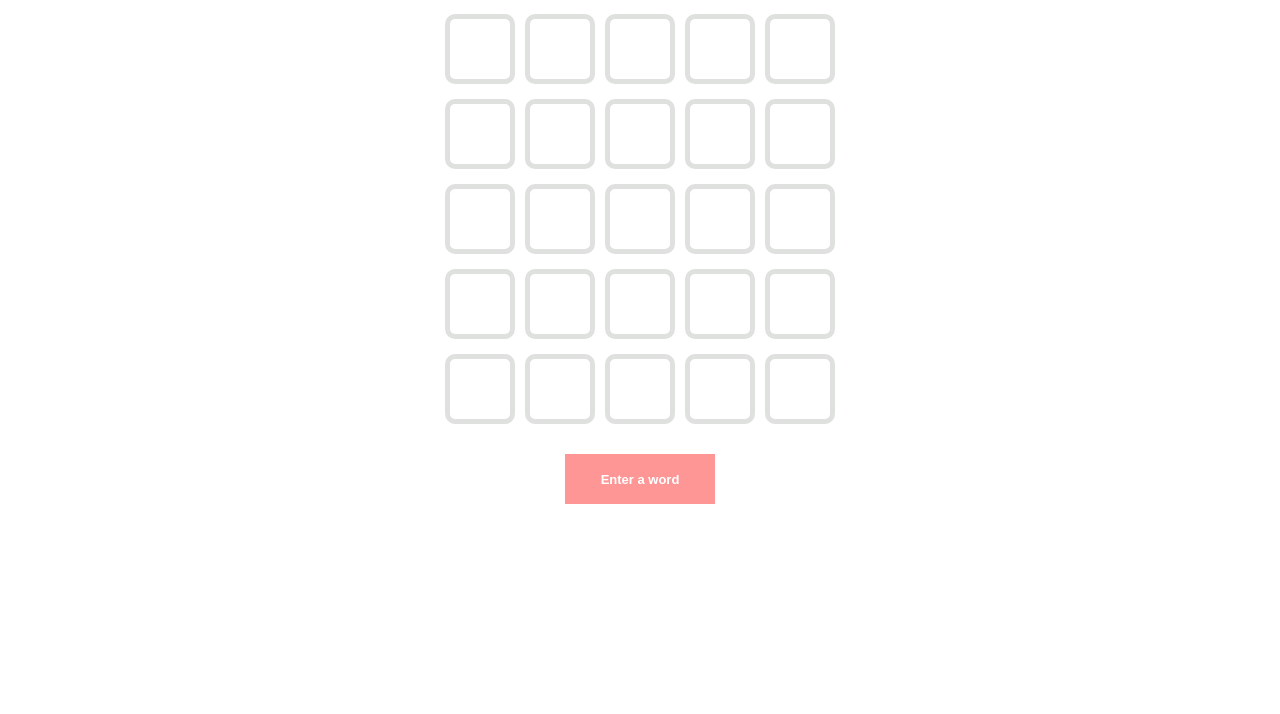
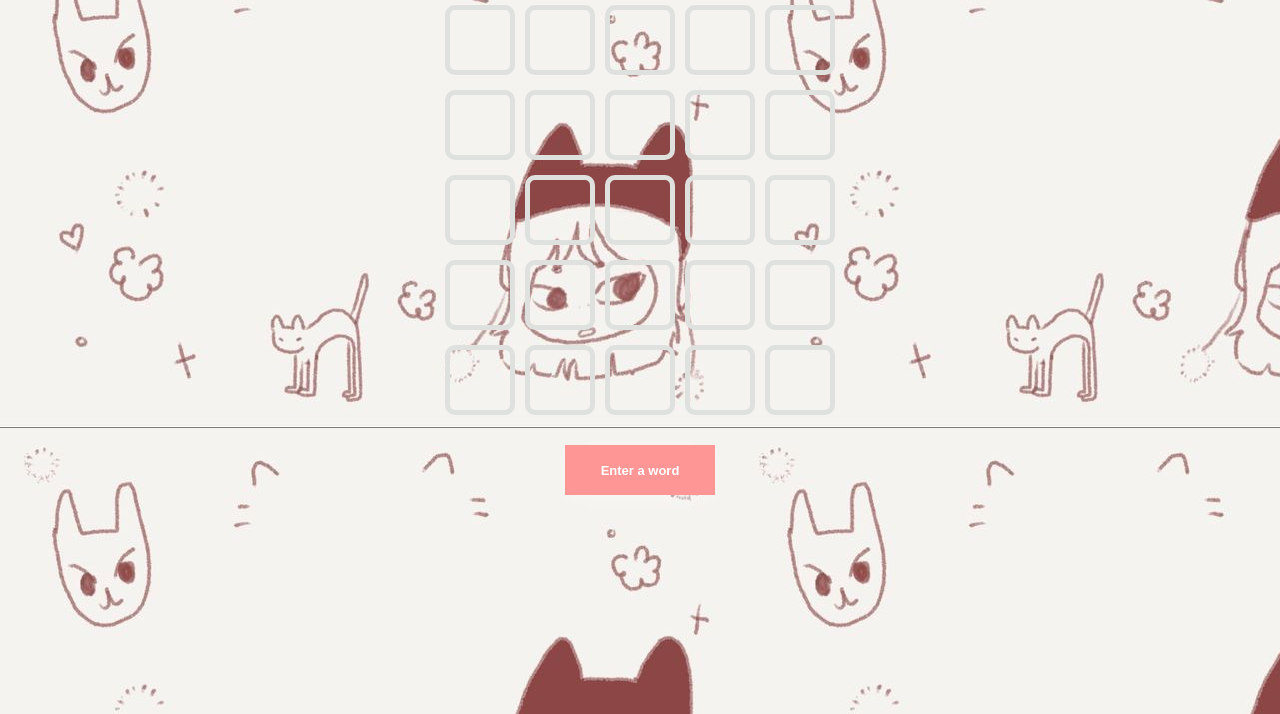
Before and after one commit to jeyysiii/CS3-G6-Proj, a plain HTML site: page index.html in a window 1280 px wide. Shown: the part 86-800 px from the top of the page. Drawn offline with Linux system fonts and the light colour scheme.

Commit message:
Update index.html

```diff
--- a/index.html
+++ b/index.html
@@ -4,7 +4,7 @@
     <title>WORDLE</title>
     <style>
         div, h1, span, p {
-            font-family: 'Segoe UI', Tahoma , Geneva, Verdana, sans-serif;
+            font-family: 'Comic Sans', Tahoma , Geneva, Verdana, sans-serif;
         }
 
 		header {
@@ -18,7 +18,7 @@
 			font-family: Arial, Helvetica, sans-serif;
             display: flex;
             flex-direction: column;
-            background-color: white;
+            background-image: url('wallapaper.jpg');
 			margin: 0;
         }
 
```
